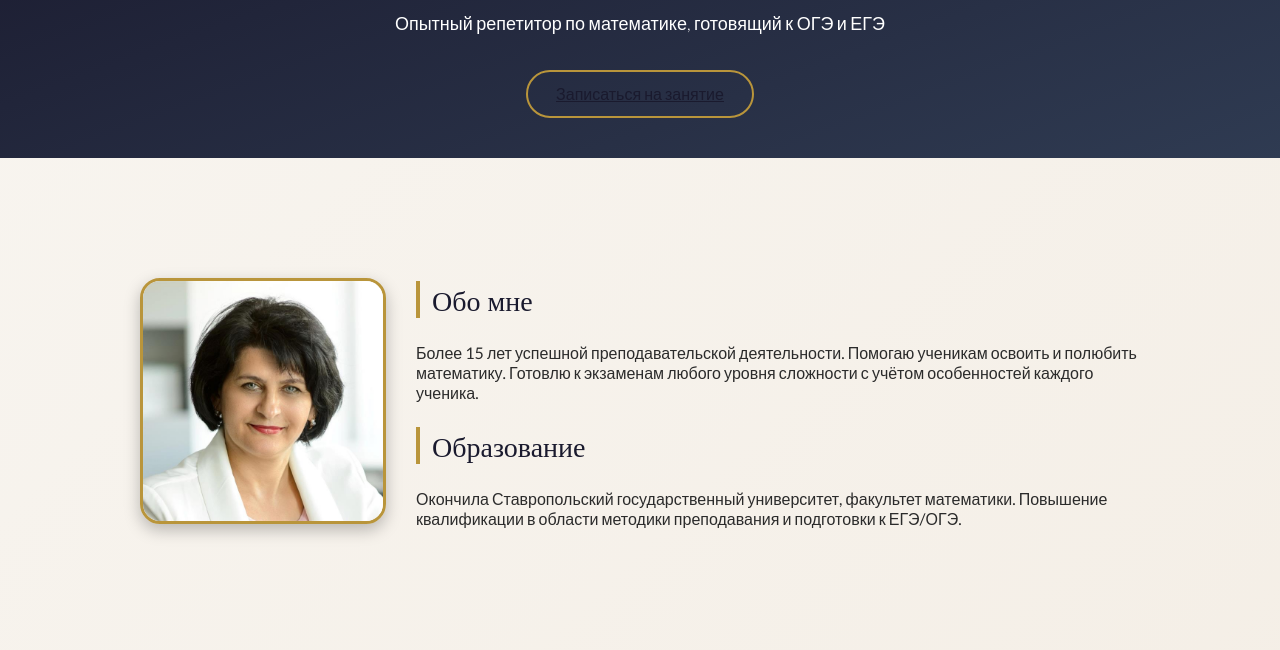
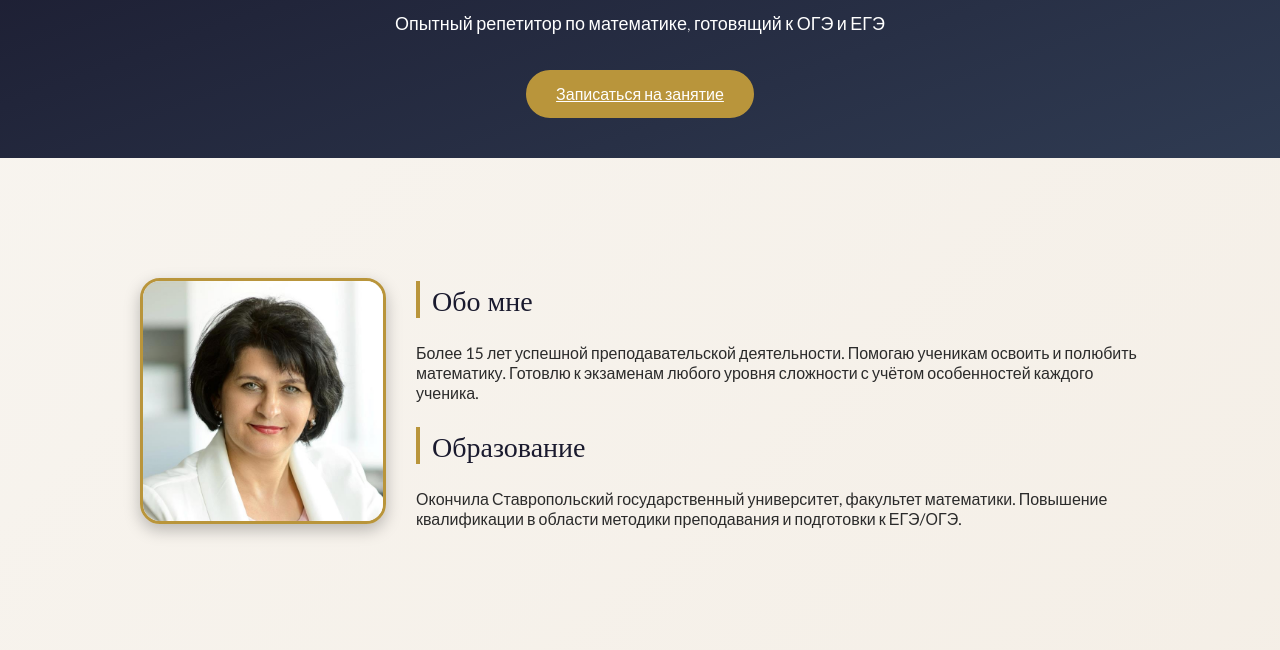
Before and after one commit to lukyantsovadina/site, a plain HTML site: page index.html in a window 1280 px wide. Shown: the part 150-800 px from the top of the page. Drawn offline with nearby package versions, Linux system fonts and the light colour scheme.

Commit message:
Initial commit

```diff
--- a/index.html
+++ b/index.html
@@ -18,7 +18,23 @@
     header h1 { font-family:'Playfair Display', serif; font-weight:400; font-size:42px; margin-bottom:15px; animation:fadeInDown 1.2s ease; }
     header p { font-size:18px; font-weight:300; animation:fadeInUp 1.2s ease; }
     .top-button { margin-top:20px; }
-    .top-button .button { font-size:16px; }
+    .top-button .button {
+      font-size: 16px;
+      background: var(--accent-2);      /* основной фон */
+      color: white;                      /* цвет текста */
+      border: 2px solid var(--accent-2);
+      border-radius: 30px;
+      padding: 12px 28px;
+      font-weight: 400;
+      cursor: pointer;
+      transition: all 0.3s ease;
+    }
+
+    .top-button .button:hover {
+      background: white;                 /* меняем фон при наведении */
+      color: var(--accent-2);            /* цвет текста при наведении */
+      transform: scale(1.05);
+    }
     .profile-section { display:flex; flex-wrap:wrap; max-width:1000px; margin:40px auto; gap:30px; align-items:center; animation:fadeInUp 1.2s ease; }
     .profile-img { width:240px; height:240px; border-radius:20px; object-fit:cover; border:3px solid var(--accent-2); box-shadow:0 6px 16px rgba(0,0,0,0.25); flex-shrink:0; animation:zoomIn 1.5s ease; }
     .profile-text { flex:1; min-width:280px; }
@@ -106,15 +122,15 @@
       <p>Телефон: +7 (905) 411-87-42</p>
       <p>Email: <a href="mailto:dinulya71@mail.ru">dinulya71@mail.ru</a></p>
       <p>Соцсети:
-        <a href="#" target="@dina_petrovna4">Telegram</a> |
-        <a href="#" target="https://t.me/mateshha">Telegram канал</a>
+        <a href="https://web.telegram.org/k/#@dina_petrovna4" target="_blank">Telegram</a> |
+        <a href="https://t.me/mateshha" target="_blank">Telegram канал</a>
       </p>
     </div>
   </section>
   <section id="form-section">
     <h2>Записаться на занятие</h2>
     <div class="card">
-      <form action="https://formspree.io/f/mnqekgqp" method="POST">
+      <form action="https://formspree.io/f/movnyvap" method="POST">
         <input type="text" name="Имя" placeholder="Ваше имя" required>
         <input type="email" name="Email" placeholder="Ваш email или телефон" required>
         <input type="text" name="Уровень" placeholder="Уровень ученика (например, 7 класс)">
```
